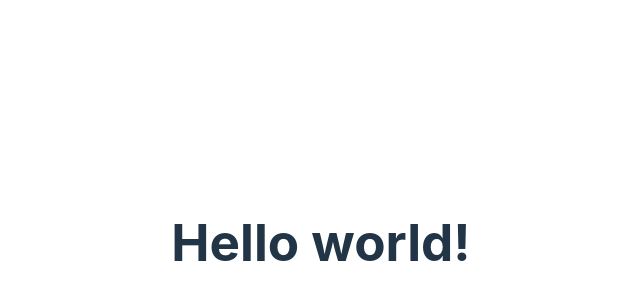
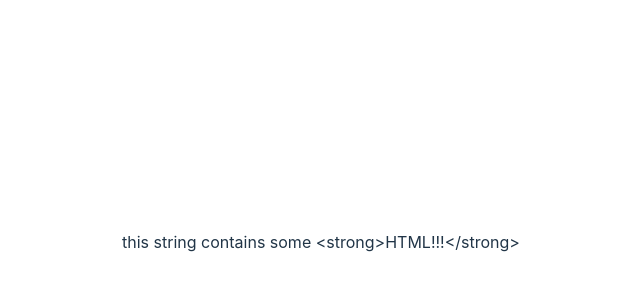
Before and after one commit to RyotaFukumoto/svelte_demo_app, a Svelte app: page / in a window 1280 px wide. Shown: the part 158-458 px from the top of the page, without its empty margins (319-959 px from the left). Built offline with nearby package versions, Linux system fonts and the light colour scheme.

Commit message:
Tutorial 1-f init

```diff
--- a/src/App.svelte
+++ b/src/App.svelte
@@ -1 +1,5 @@
-<h1>Hello world!</h1>
+<script>
+	let string = `this string contains some <strong>HTML!!!</strong>`;
+</script>
+
+<p>{string}</p>
```
